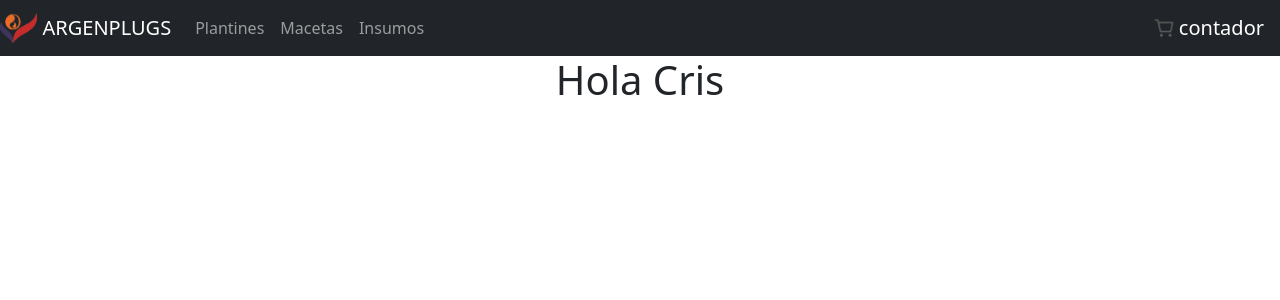
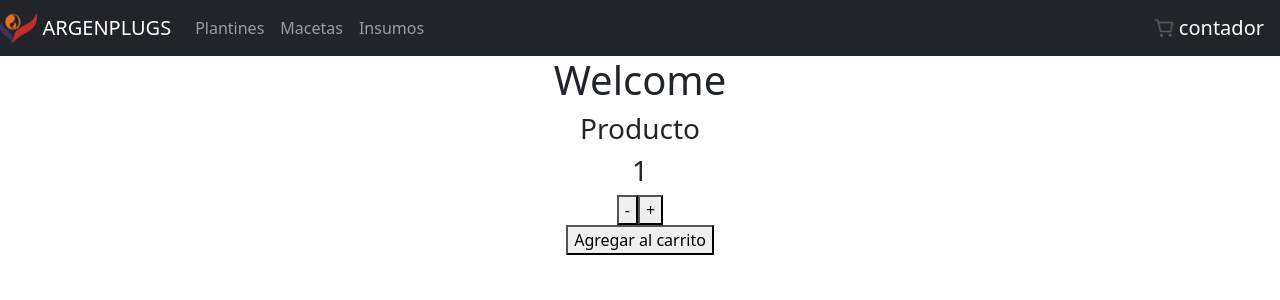
Before and after one commit to matias-millenaar/app-coder, a React (Create React App) app: page / in a window 1280 px wide. Shown: the top 300 px of the page. Built offline with nearby package versions, Linux system fonts and the light colour scheme.

Commit message:
added item counter (ItemCount) to ItemListContainer

```diff
--- a/src/App.js
+++ b/src/App.js
@@ -8,7 +8,7 @@
   return (
     <div className="App">
       <NavBar/>
-      <ItemListContainer greetings="Hola Cris"/>
+      <ItemListContainer greetings="Welcome"/>
     </div>
   );
 }
--- /dev/null
+++ b/src/components/ItemCount/ItemCount.js
@@ -0,0 +1,29 @@
+import {useState} from 'react'
+
+const ItemCount = ({stock, initial, onAdd}) => {
+
+    const[count, setCount] = useState(parseFloat(initial))
+
+    const decrement = () => {
+        if (count > 1) {
+            setCount(count - 1)
+        }
+    }
+    const increment = () => {
+        if (count < stock)
+            setCount(count + 1)
+    }
+
+    return (
+        <>
+            <h3>Producto</h3>
+            <h3>{count}</h3>
+            <button onClick={decrement}>-</button>
+            <button onClick={increment}>+</button>
+            <br/>
+            <button onClick={() => onAdd(count)}>Agregar al carrito</button>
+        </>
+    )
+}
+
+export default ItemCount
--- a/src/components/itemListContainer/itemListContainer.js
+++ b/src/components/itemListContainer/itemListContainer.js
@@ -1,8 +1,22 @@
+import ItemCount from "../ItemCount/ItemCount.js"
+
 const  ItemListContainer = ({greetings}) => {
+
+    function onAdd(count) {
+        if (count > 1) {
+            console.log(`${count} items added to cart`)
+        } else {
+            console.log(`${count} item added to cart`);
+        }
+    }
+
     return (
-        <div>
-            <h1> {greetings} </h1>
-        </div>
+        <>
+            <div>
+                <h1> {greetings} </h1>
+            </div>
+            <ItemCount stock="10" initial="1" onAdd={onAdd}/>
+        </>
     )
 }
 
```
